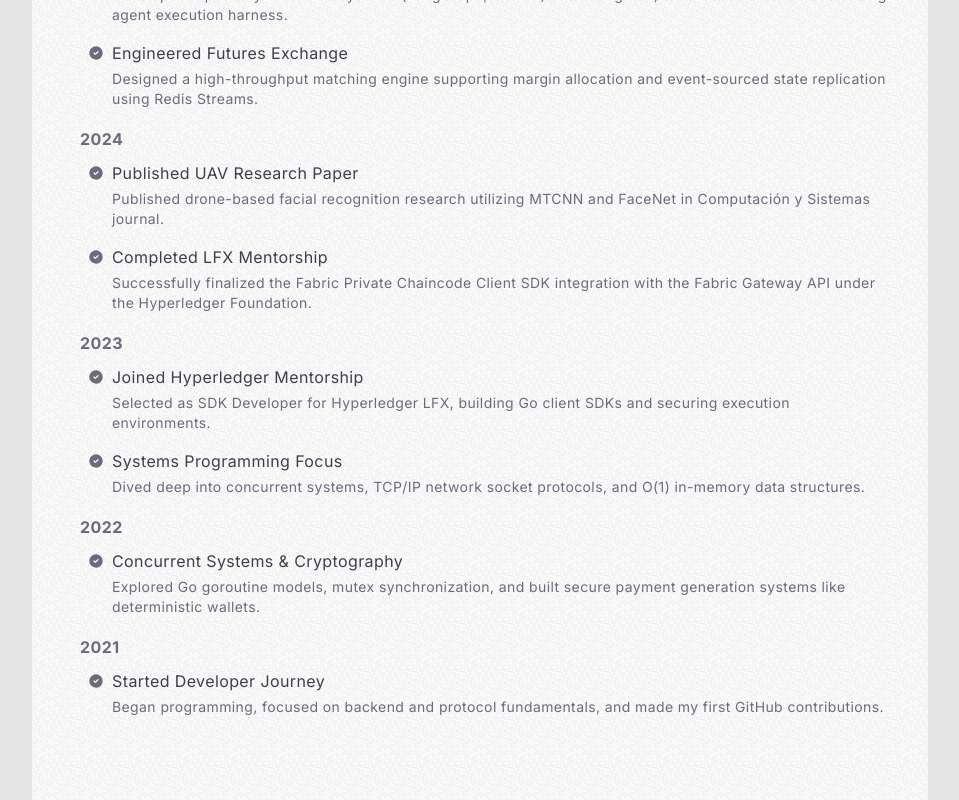
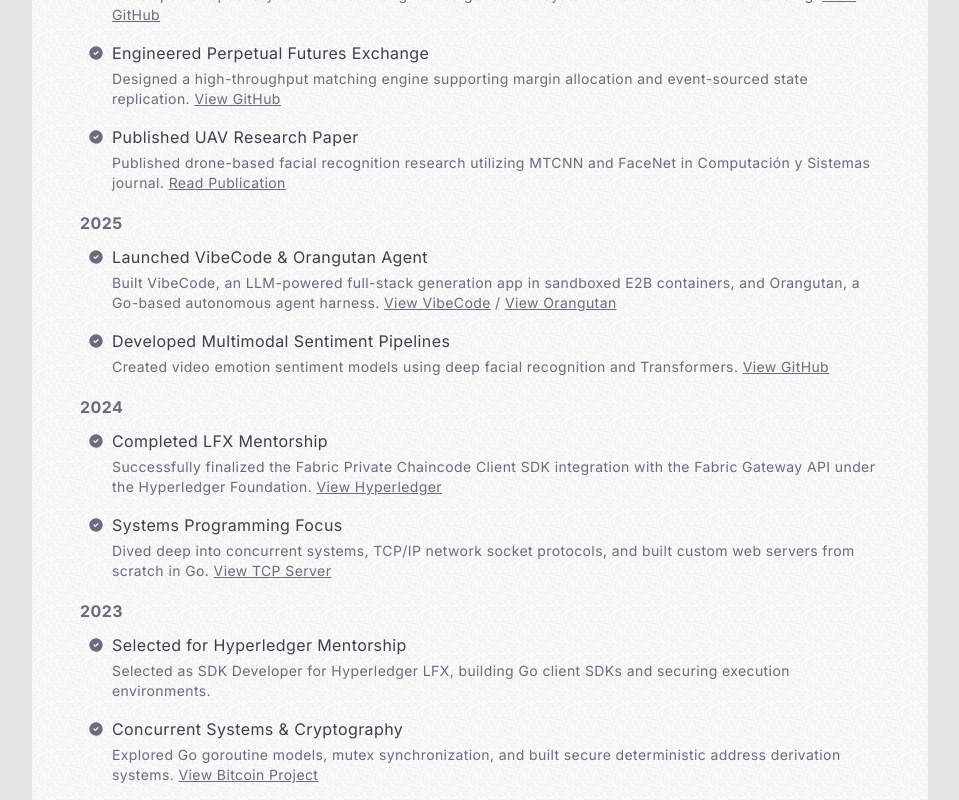
Before and after one commit to Deepjyoti-Sarmah/portfolio-with-motion, a Next.js app: page /about in a window 1280 px wide. Shown: the part 420-1220 px from the top of the page, without its empty margins (160-1119 px from the left). Built offline with nearby package versions, Linux system fonts and the light colour scheme.

Commit message:
Adding publication and updating about page

```diff
--- a/app/page.tsx
+++ b/app/page.tsx
@@ -1,3 +1,5 @@
+"use client";
+
 import { Container } from "@/components/container";
 import { Heading } from "@/components/heading";
 import { Projects } from "@/components/projects";
@@ -8,8 +10,18 @@
 import { projects } from "@/constants/projects";
 import Link from "next/link";
 import { IconFileText } from "@tabler/icons-react";
+import { motion } from "motion/react";
 
 export default function Home() {
+  const buttonVariants = {
+    initial: { scale: 1 },
+    hover: { scale: 1.02 },
+  };
+  const iconVariants = {
+    initial: { rotate: 0 },
+    hover: { rotate: 15 },
+  };
+
   return (
     <div className="flex min-h-screen items-start justify-start">
       <Container className="min-h-screen pt-[80px] px-4 md:px-6 md:pt-20 md:pb-10 ">
@@ -22,10 +34,30 @@
             href="https://drive.google.com/file/d/1TAp_cI_jtQtIMxSirWhg4Nlx3xTk2p7-/view?usp=sharing"
             target="_blank"
             rel="noopener noreferrer"
-            className="inline-flex items-center gap-2 bg-foreground text-background px-4 py-2 rounded-lg text-sm font-medium hover:bg-neutral-800 transition-colors shadow-sm"
           >
-            <span>View Resume</span>
-            <IconFileText size={16} />
+            <motion.div
+              className="inline-flex items-center gap-2 bg-foreground text-primary-foreground px-6 py-3 rounded-md text-sm font-medium transition-colors duration-200 shadow-sm hover:bg-neutral-800 dark:hover:bg-neutral-200 cursor-pointer"
+              initial="initial"
+              whileHover="hover"
+              variants={buttonVariants}
+              transition={{
+                type: "spring",
+                stiffness: 300,
+                damping: 20,
+              }}
+            >
+              <span>View Resume</span>
+              <motion.span
+                className="inline-block"
+                variants={iconVariants}
+                transition={{
+                  duration: 0.2,
+                  ease: "easeInOut",
+                }}
+              >
+                <IconFileText size={16} />
+              </motion.span>
+            </motion.div>
           </Link>
         </div>
         <Projects projects={projects.slice(0, 3)} />
--- a/components/content-form.tsx
+++ b/components/content-form.tsx
@@ -101,7 +101,7 @@
         </div>
         <button
           type="submit"
-          className="bg-foreground font-semibold rounded-md px-4 py-2 text-primary-foreground border border-foreground shadow shadow-foreground hover:shadow-md hover:scale-[1.01] transition-shadow duration-300 ease-in-out"
+          className="bg-foreground font-medium rounded-md px-4 py-2 text-primary-foreground border border-foreground shadow transition-all duration-200 hover:bg-neutral-800 dark:hover:bg-neutral-200 hover:scale-[1.02] cursor-pointer"
         >
           Send Message
         </button>
--- a/components/timeline.tsx
+++ b/components/timeline.tsx
@@ -5,6 +5,7 @@
 import { motion, useInView } from "motion/react";
 import React, { useRef } from "react";
 import { SectionHeading } from "./section-heading";
+import Link from "next/link";
 
 type Data = {
   title: string;
@@ -23,17 +24,101 @@
 
   const data: Data[] = [
     {
+      title: "2026",
+      content: [
+        {
+          title: "Built Coding RAG System",
+          description: (
+            <span>
+              Developed a repository-level retrieval-augmented generation system for source code understanding.{" "}
+              <Link
+                href="https://github.com/Deepjyoti-Sarmah/coding-RAG-system"
+                target="_blank"
+                rel="noopener noreferrer"
+                className="underline text-muted-foreground hover:text-foreground transition-colors"
+              >
+                View GitHub
+              </Link>
+            </span>
+          ),
+        },
+        {
+          title: "Engineered Perpetual Futures Exchange",
+          description: (
+            <span>
+              Designed a high-throughput matching engine supporting margin allocation and event-sourced state replication.{" "}
+              <Link
+                href="https://github.com/Deepjyoti-Sarmah/perpatual-futures-exchange"
+                target="_blank"
+                rel="noopener noreferrer"
+                className="underline text-muted-foreground hover:text-foreground transition-colors"
+              >
+                View GitHub
+              </Link>
+            </span>
+          ),
+        },
+        {
+          title: "Published UAV Research Paper",
+          description: (
+            <span>
+              Published drone-based facial recognition research utilizing MTCNN and FaceNet in Computación y Sistemas journal.{" "}
+              <Link
+                href="https://drive.google.com/file/d/1eow0EpzG3l9OTUVk8RVpsBrLYuyJzsb0/view?usp=sharing"
+                target="_blank"
+                rel="noopener noreferrer"
+                className="underline text-muted-foreground hover:text-foreground transition-colors"
+              >
+                Read Publication
+              </Link>
+            </span>
+          ),
+        },
+      ],
+    },
+    {
       title: "2025",
       content: [
         {
-          title: "Built AI Agents & RAG Systems",
-          description:
-            "Developed repository-level RAG systems (LangGraph, Gemini) and Orangutan, a Go-based autonomous coding agent execution harness.",
+          title: "Launched VibeCode & Orangutan Agent",
+          description: (
+            <span>
+              Built VibeCode, an LLM-powered full-stack generation app in sandboxed E2B containers, and Orangutan, a Go-based autonomous agent harness.{" "}
+              <Link
+                href="https://github.com/Deepjyoti-Sarmah/VibeCode"
+                target="_blank"
+                rel="noopener noreferrer"
+                className="underline text-muted-foreground hover:text-foreground transition-colors"
+              >
+                View VibeCode
+              </Link>{" "}
+              /{" "}
+              <Link
+                href="https://github.com/Deepjyoti-Sarmah/Orangutan-agent"
+                target="_blank"
+                rel="noopener noreferrer"
+                className="underline text-muted-foreground hover:text-foreground transition-colors"
+              >
+                View Orangutan
+              </Link>
+            </span>
+          ),
         },
         {
-          title: "Engineered Futures Exchange",
-          description:
-            "Designed a high-throughput matching engine supporting margin allocation and event-sourced state replication using Redis Streams.",
+          title: "Developed Multimodal Sentiment Pipelines",
+          description: (
+            <span>
+              Created video emotion sentiment models using deep facial recognition and Transformers.{" "}
+              <Link
+                href="https://github.com/Deepjyoti-Sarmah/video-emotion-sentiment-model-project"
+                target="_blank"
+                rel="noopener noreferrer"
+                className="underline text-muted-foreground hover:text-foreground transition-colors"
+              >
+                View GitHub
+              </Link>
+            </span>
+          ),
         },
       ],
     },
@@ -41,14 +126,36 @@
       title: "2024",
       content: [
         {
-          title: "Published UAV Research Paper",
-          description:
-            "Published drone-based facial recognition research utilizing MTCNN and FaceNet in Computación y Sistemas journal.",
+          title: "Completed LFX Mentorship",
+          description: (
+            <span>
+              Successfully finalized the Fabric Private Chaincode Client SDK integration with the Fabric Gateway API under the Hyperledger Foundation.{" "}
+              <Link
+                href="https://github.com/hyperledger-labs/fabric-private-chaincode"
+                target="_blank"
+                rel="noopener noreferrer"
+                className="underline text-muted-foreground hover:text-foreground transition-colors"
+              >
+                View Hyperledger
+              </Link>
+            </span>
+          ),
         },
         {
-          title: "Completed LFX Mentorship",
-          description:
-            "Successfully finalized the Fabric Private Chaincode Client SDK integration with the Fabric Gateway API under the Hyperledger Foundation.",
+          title: "Systems Programming Focus",
+          description: (
+            <span>
+              Dived deep into concurrent systems, TCP/IP network socket protocols, and built custom web servers from scratch in Go.{" "}
+              <Link
+                href="https://github.com/Deepjyoti-Sarmah/HTTP-from-TCP"
+                target="_blank"
+                rel="noopener noreferrer"
+                className="underline text-muted-foreground hover:text-foreground transition-colors"
+              >
+                View TCP Server
+              </Link>
+            </span>
+          ),
         },
       ],
     },
@@ -56,14 +163,25 @@
       title: "2023",
       content: [
         {
-          title: "Joined Hyperledger Mentorship",
+          title: "Selected for Hyperledger Mentorship",
           description:
             "Selected as SDK Developer for Hyperledger LFX, building Go client SDKs and securing execution environments.",
         },
         {
-          title: "Systems Programming Focus",
-          description:
-            "Dived deep into concurrent systems, TCP/IP network socket protocols, and O(1) in-memory data structures.",
+          title: "Concurrent Systems & Cryptography",
+          description: (
+            <span>
+              Explored Go goroutine models, mutex synchronization, and built secure deterministic address derivation systems.{" "}
+              <Link
+                href="https://github.com/Deepjyoti-Sarmah/bitcoin-burner-wallet-go"
+                target="_blank"
+                rel="noopener noreferrer"
+                className="underline text-muted-foreground hover:text-foreground transition-colors"
+              >
+                View Bitcoin Project
+              </Link>
+            </span>
+          ),
         },
       ],
     },
@@ -71,19 +189,9 @@
       title: "2022",
       content: [
         {
-          title: "Concurrent Systems & Cryptography",
+          title: "Began Programming Journey",
           description:
-            "Explored Go goroutine models, mutex synchronization, and built secure payment generation systems like deterministic wallets.",
-        },
-      ],
-    },
-    {
-      title: "2021",
-      content: [
-        {
-          title: "Started Developer Journey",
-          description:
-            "Began programming, focused on backend and protocol fundamentals, and made my first GitHub contributions.",
+            "Started coding, focused on backend and protocol fundamentals, and made my first GitHub contributions.",
         },
       ],
     },
```
Also changed, not shown: app/contact/page.tsx (+4 -6 lines), components/footer.tsx (+6 -6 lines), components/publications.tsx (+5 -5 lines).
